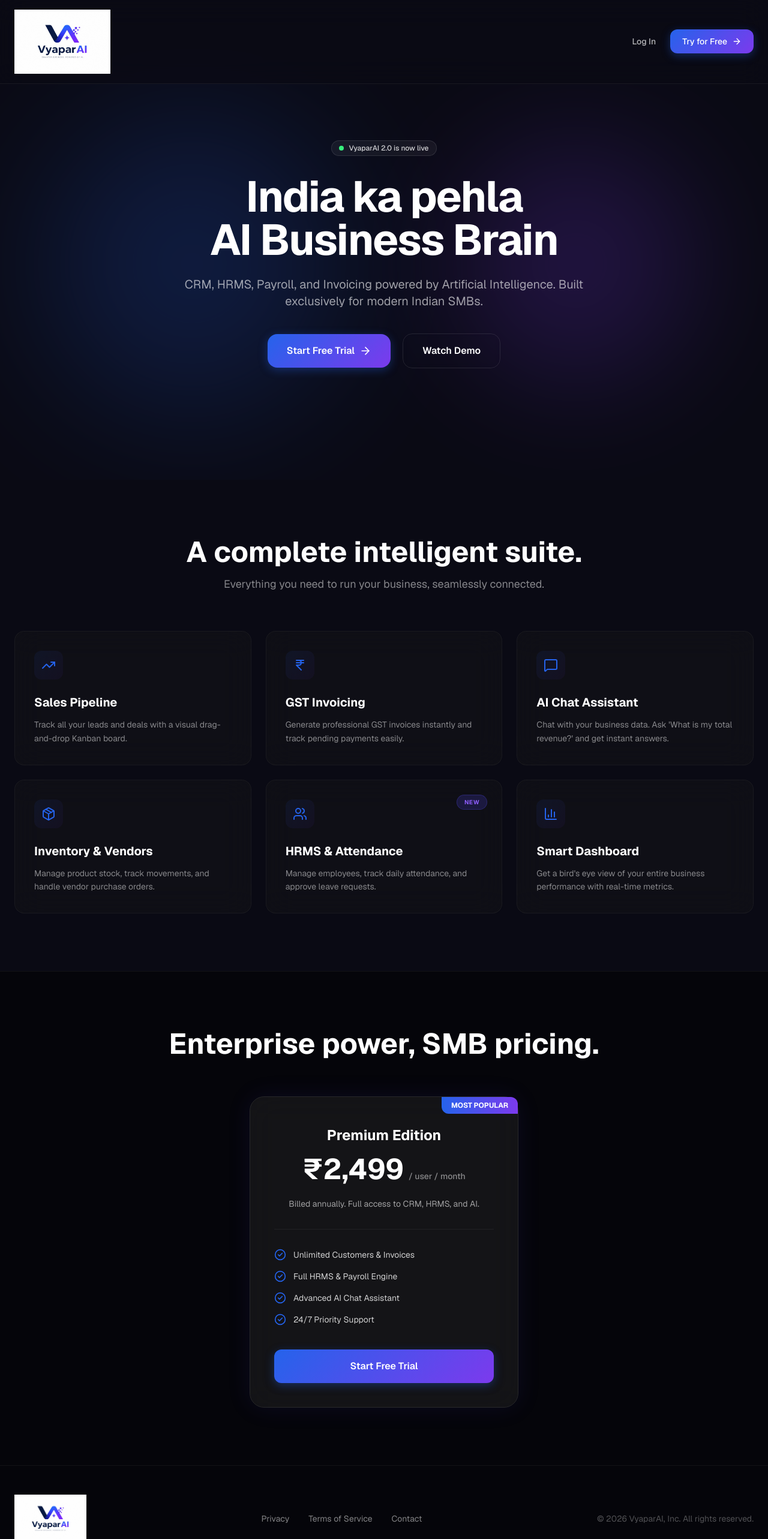
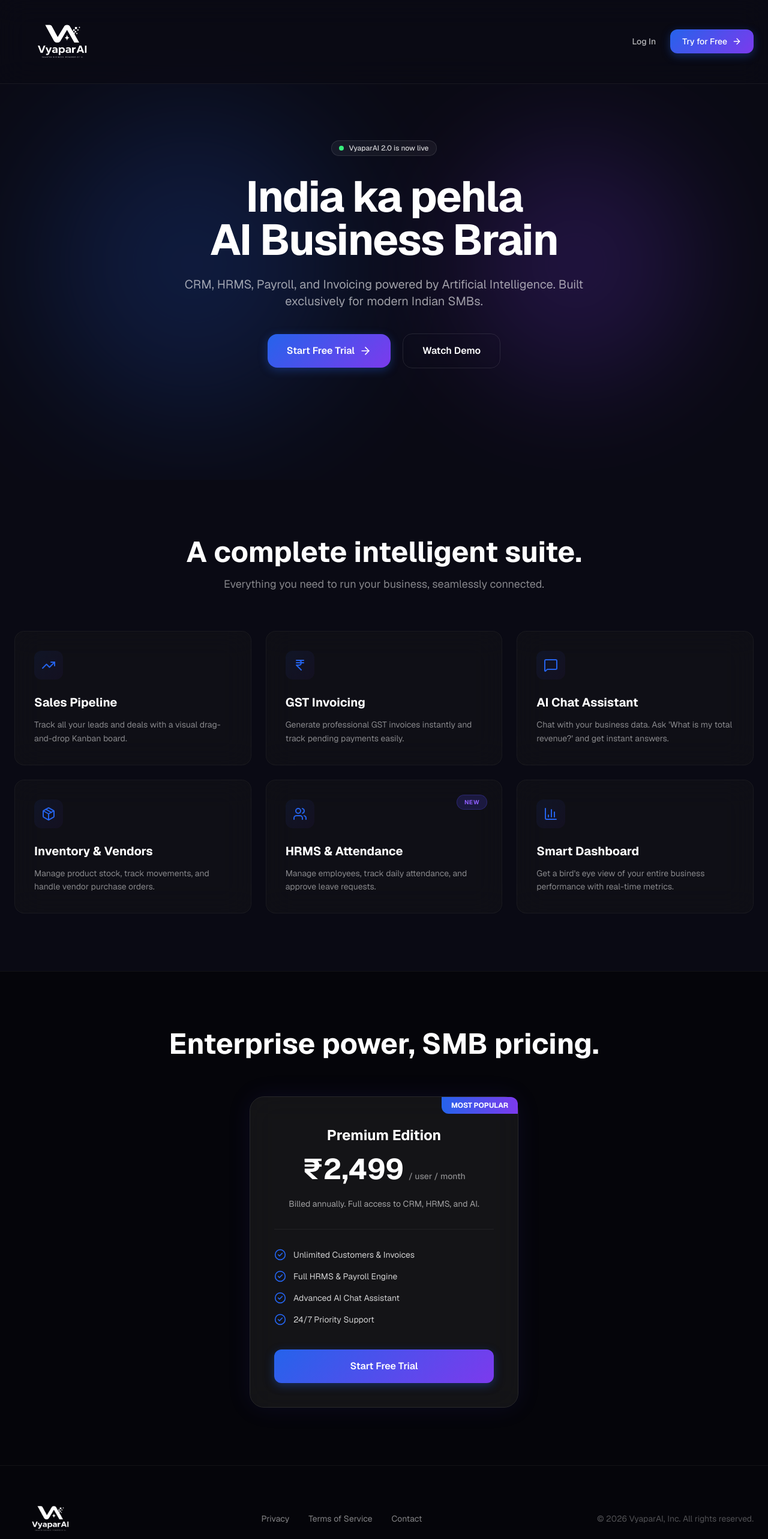
Before and after one commit to Kaushaltiwari27/vyapar-ai, a Next.js app: page / in a window 1280 px wide. Shown: the top 2566 px of the page at 60% size. Built offline with nearby package versions, Linux system fonts and the light colour scheme.

Commit message:
style: restore brightness invert filter for new transparent logo on dark backgrounds

```diff
--- a/app/(auth)/layout.tsx
+++ b/app/(auth)/layout.tsx
@@ -24,7 +24,7 @@
               alt="VyaparAI"
               width={180}
               height={50}
-              className="object-contain"
+              className="filter brightness-0 invert object-contain"
               priority
             />
           </Link>
--- a/app/page.tsx
+++ b/app/page.tsx
@@ -15,7 +15,7 @@
               alt="VyaparAI"
               width={160}
               height={45}
-              className="object-contain"
+              className="filter brightness-0 invert object-contain"
               priority
             />
           </div>
@@ -150,7 +150,7 @@
               alt="VyaparAI"
               width={120}
               height={32}
-              className="object-contain"
+              className="filter brightness-0 invert object-contain"
             />
           </div>
           <div className="flex gap-8 text-sm text-[rgba(255,255,255,0.5)]">
--- a/components/layout/Sidebar.tsx
+++ b/components/layout/Sidebar.tsx
@@ -110,7 +110,7 @@
             alt="VyaparAI"
             width={140}
             height={40}
-            className="opacity-90 transition-opacity group-hover:opacity-100 object-contain"
+            className="filter brightness-0 invert opacity-90 transition-opacity group-hover:opacity-100 object-contain"
             priority
           />
         </Link>
```
Also changed, not shown: public/logo.png.
